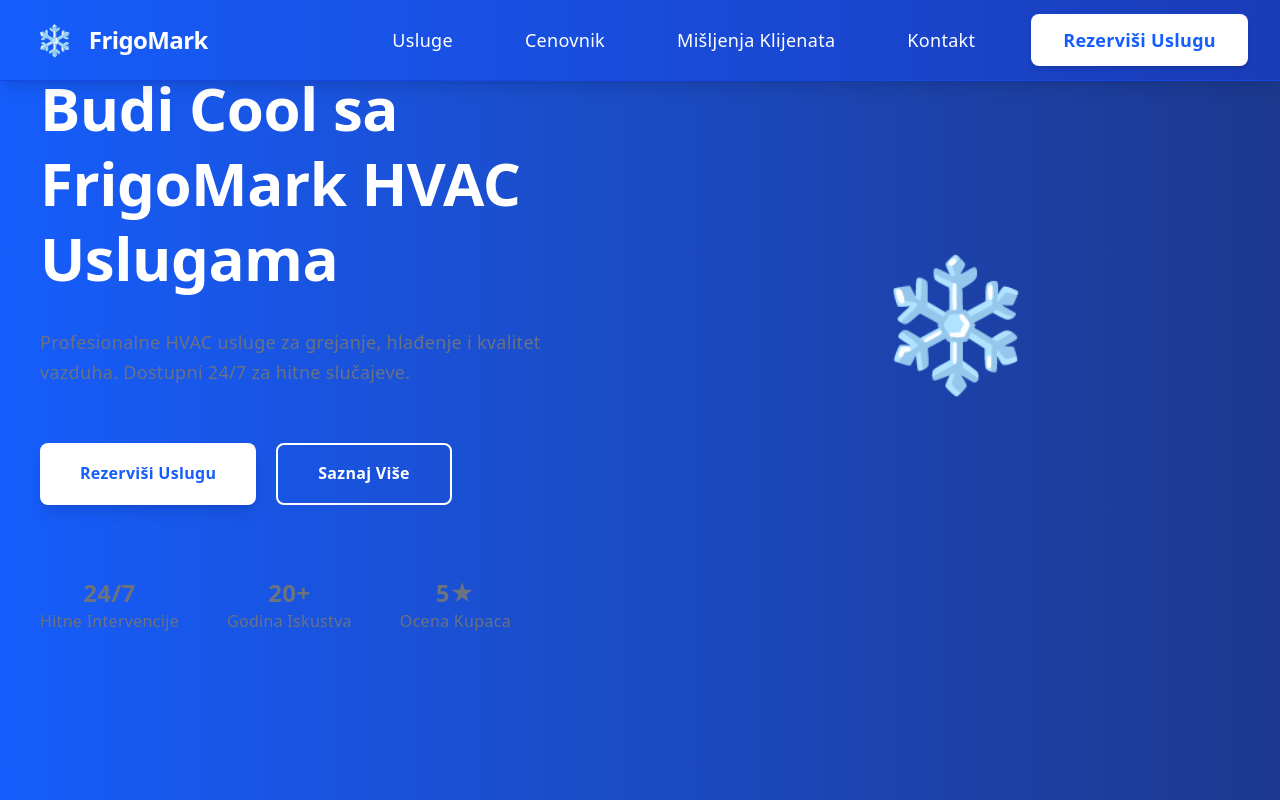
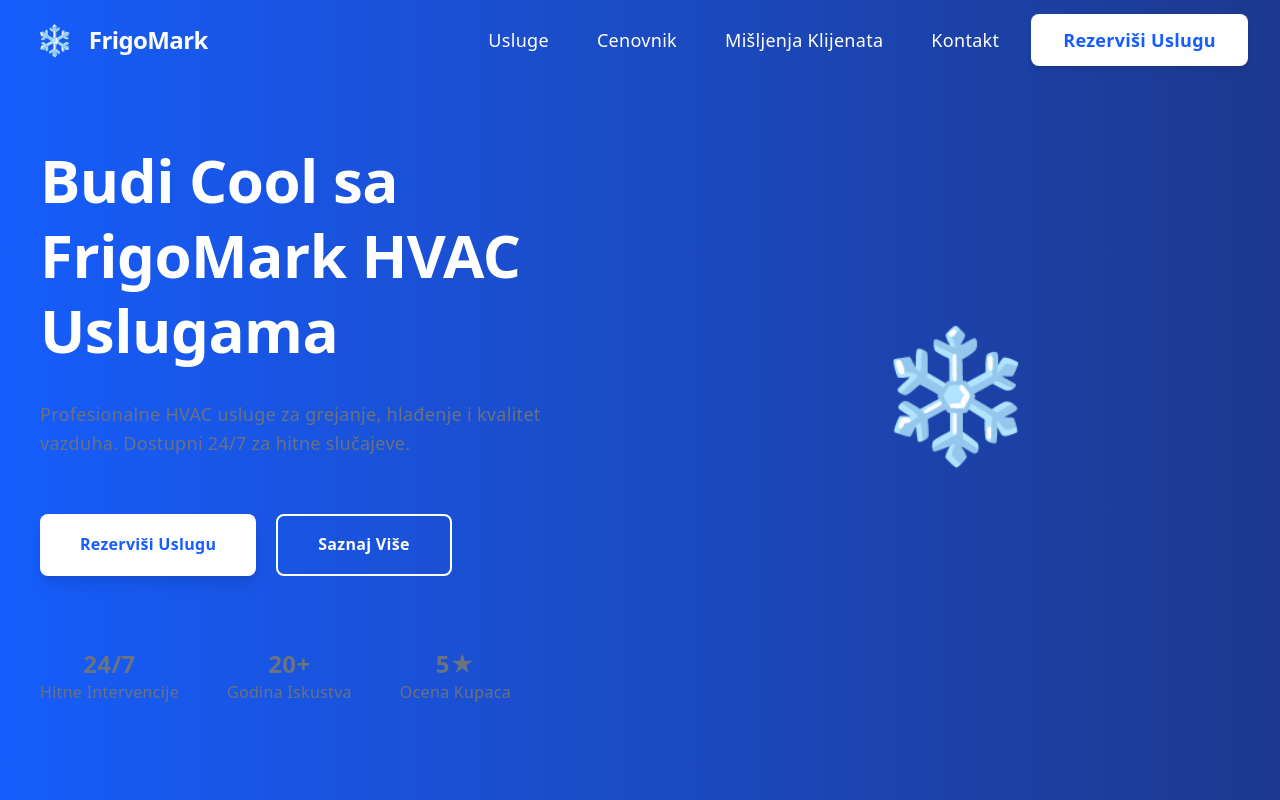
Before and after one commit to RaptorFF/next.js-frigo-mark-project, a Next.js app: page / in a window 1280 px wide. Shown: the top 800 px of the page. Built offline with nearby package versions, Linux system fonts and the light colour scheme.

Commit message:
Updating Header and Hero Section

```diff
--- a/app/_components/Header.js
+++ b/app/_components/Header.js
@@ -1,13 +1,25 @@
 "use client";
 
-import { useState } from "react";
+import { useState, useEffect } from "react";
 import Link from "next/link";
 
 export default function Header() {
   const [mobileMenuOpen, setMobileMenuOpen] = useState(false);
+  const [isTop, setIsTop] = useState(true);
+
+  useEffect(() => {
+    const handleScroll = () => {
+      setIsTop(window.scrollY === 0);
+    };
+    window.addEventListener("scroll", handleScroll);
+    return () => window.removeEventListener("scroll", handleScroll);
+  }, []);
 
   return (
-    <header className="fixed w-full bg-linear-to-r from-blue-600 to-blue-800 text-white shadow-lg z-50 border-b border-blue-700">
+    <header
+      className={`fixed w-full text-white z-50 transition-all duration-300
+          ${isTop ? "bg-transparent header-transparent border-b border-transparent" : "bg-linear-to-r from-blue-600 to-blue-800 header-solid border-b border-blue-700"}`}
+    >
       <div className="mx-auto">
         <div className="flex justify-between items-center h-20 px-4 md:px-8">
           {/* Logo */}
@@ -20,7 +32,7 @@ export default function Header() {
           </Link>
 
           {/* Desktop Navigation */}
-          <nav className="hidden md:flex items-center space-x-10 text-lg font-medium">
+          <nav className="hidden md:flex items-center space-x-4 text-lg font-medium">
             <Link
               href="#services"
               className="hover:text-blue-100 transition px-4 py-2"
--- a/app/_components/Hero.js
+++ b/app/_components/Hero.js
@@ -1,6 +1,6 @@
 export default function Hero() {
   return (
-    <section className="pb-24 bg-linear-to-r from-blue-600 to-blue-900 text-white h-screen flex flex-col justify-center items-center text-center">
+    <section className="pb-24 bg-linear-to-r from-blue-600 to-blue-900 text-white h-screen flex flex-col justify-end items-center text-center">
       <div className="mx-auto px-6 sm:px-8 lg:px-10">
         <div className="grid md:grid-cols-2 gap-16 items-center">
           {/* Left Content */}
--- a/app/_styles/globals.css
+++ b/app/_styles/globals.css
@@ -1,3 +1,12 @@
+/* Transparent/Solid Header custom classes */
+.header-transparent {
+  background: transparent !important;
+  backdrop-filter: none;
+}
+.header-solid {
+  background: linear-gradient(to right, #2563eb, #1e40af) !important;
+  backdrop-filter: blur(0.5px);
+}
 @import "tailwindcss";
 
 * {
```
